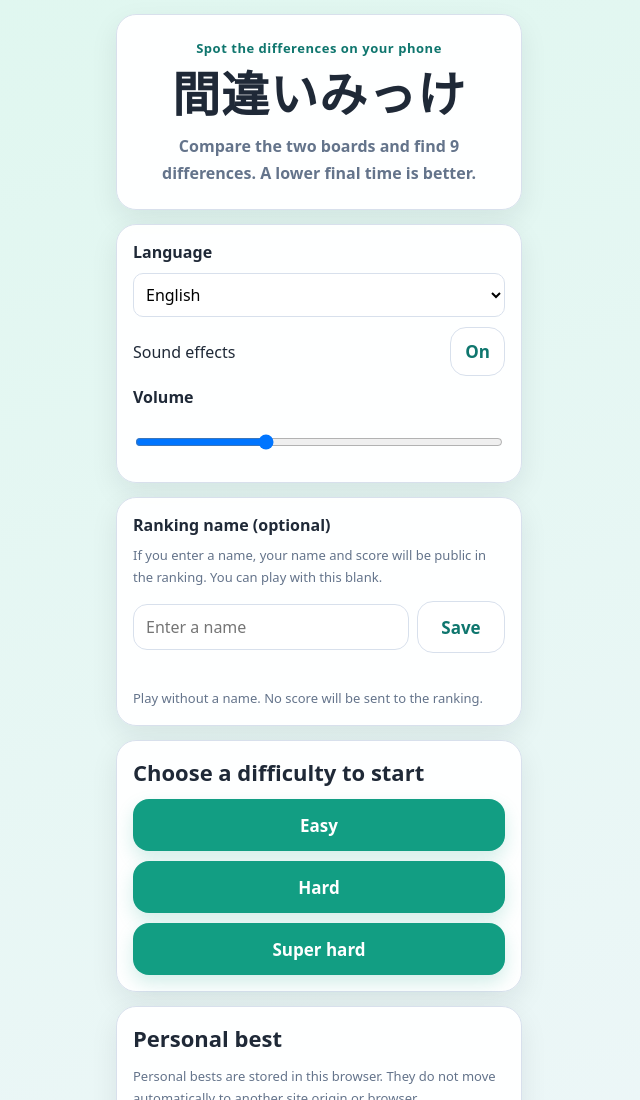
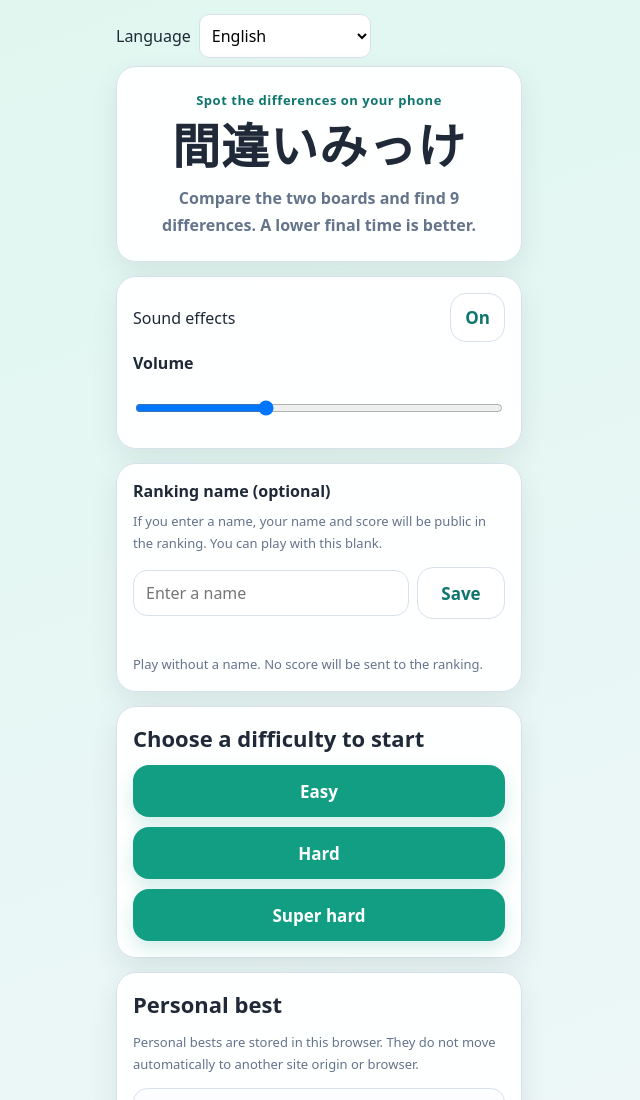
Before and after one commit to chameleonjp-lab/matigaimikke, a plain HTML site: page site/index.html in a window 1280 px wide. Shown: the top 1100 px of the page, without its empty margins (321-961 px from the left). Drawn offline with Linux system fonts and the light colour scheme.

Commit message:
fix: move language selector to home upper-left

```diff
--- a/site/index.html
+++ b/site/index.html
@@ -194,11 +194,15 @@
     .share-fallback textarea { width: 100%; min-height: 150px; font: inherit; user-select: text; }
     @media (max-width: 430px) { .game-header { grid-template-columns: 1fr; } .game-actions { justify-content: end; } }
     @media (max-height: 500px) { .game-header { position: static; } }
-  </style>
+
+.home-lang-upper-left{display:flex;align-items:center;justify-content:flex-start;gap:8px;max-width:100%;flex-wrap:wrap;text-align:left;margin:0 0 8px}.home-lang-upper-left>div,.home-lang-upper-left>label:has(#languageSelect){display:flex;align-items:center;justify-content:flex-start;text-align:left;gap:8px;max-width:100%;flex-wrap:wrap;width:auto;margin:0}.home-lang-upper-left #languageSelect{width:auto;min-height:44px;max-width:100%;box-sizing:border-box}.home-lang-upper-left #languageStatus{flex-basis:100%;margin:0}.home-lang-upper-left #languageStatus:empty{display:none}
+</style>
 </head>
 <body>
   <main class="app">
     <section id="homeScreen" class="screen active">
+        <div class="home-lang-upper-left"><label for="languageSelect" data-i18n="language">言語</label>
+        <select id="languageSelect" onchange="MM.changeLanguage(this.value)"></select></div>
       <div class="card hero">
         <p class="eyebrow" data-i18n="subtitle">スマホ向け違い探しゲーム</p>
         <h1>間違いみっけ</h1>
@@ -206,8 +210,7 @@
       </div>
 
       <div class="card settings">
-        <label for="languageSelect" data-i18n="language">言語</label>
-        <select id="languageSelect" onchange="MM.changeLanguage(this.value)"></select>
+
         <div class="setting-row"><span data-i18n="sound">効果音</span><button id="soundToggle" class="secondary" type="button" aria-pressed="true" onclick="MM.toggleSound()">オン</button></div>
         <label for="volumeInput" data-i18n="volume">音量</label>
         <input id="volumeInput" type="range" min="0" max="1" step="0.05" value="0.35" oninput="MM.changeVolume(this.value)">
```
